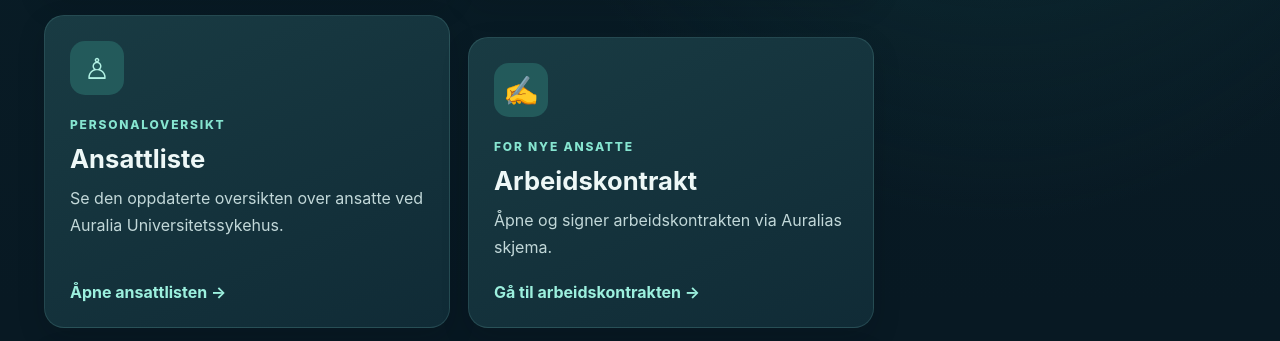
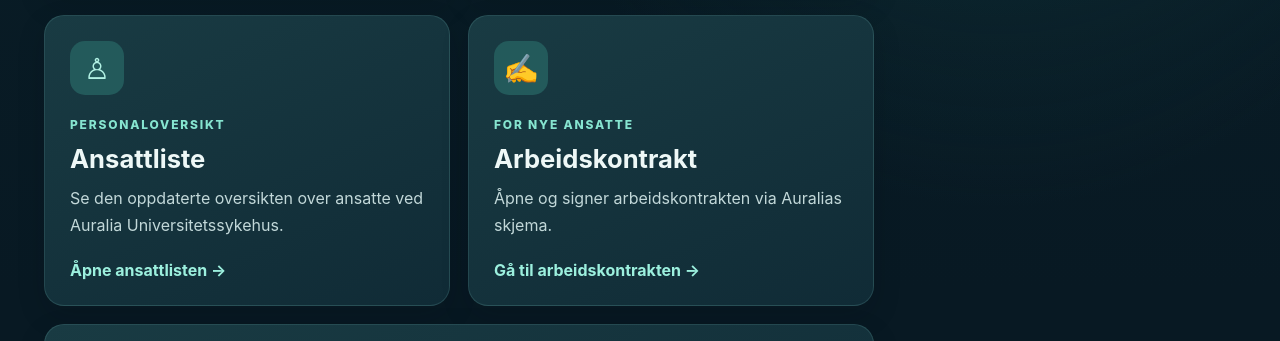
Before and after one commit to MatsCrafter0/auralia-universitetssykehus, a plain HTML site: page index.html in a window 1280 px wide. Shown: the part 836-1177 px from the top of the page. Drawn offline with nearby package versions, Linux system fonts and the light colour scheme; no server answers.

Commit message:
Fix uneven spacing of contract card on homepage

```diff
--- a/style.css
+++ b/style.css
@@ -209,3 +209,6 @@ body.search-open{overflow:hidden}
 .home-quick-access a:hover{background:#25565a;border-color:#95e6d7}
 #home .home-content-layout{margin-top:22px}
 @media(max-width:750px){.global-search-open{font-size:12px;padding:9px}.global-search-open kbd{display:none}.global-search-dialog{padding-top:5vh}.global-search-panel{max-height:90vh;padding:18px}}
+
+/* Align the four homepage cards: the contract card must not inherit the standalone top margin. */
+#home .home-navigation .choices > .contract-home{margin-top:0;max-width:none}
```
